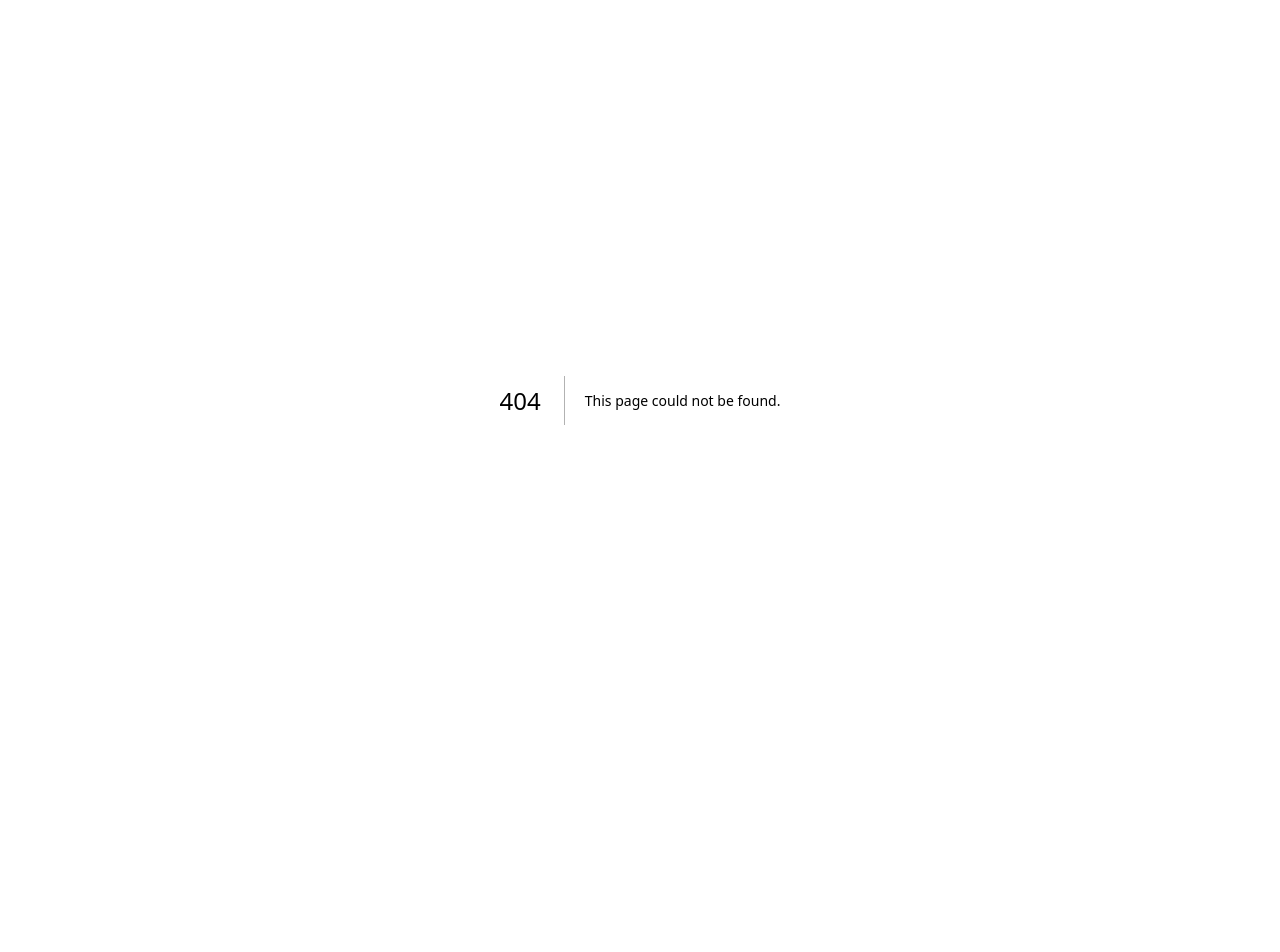
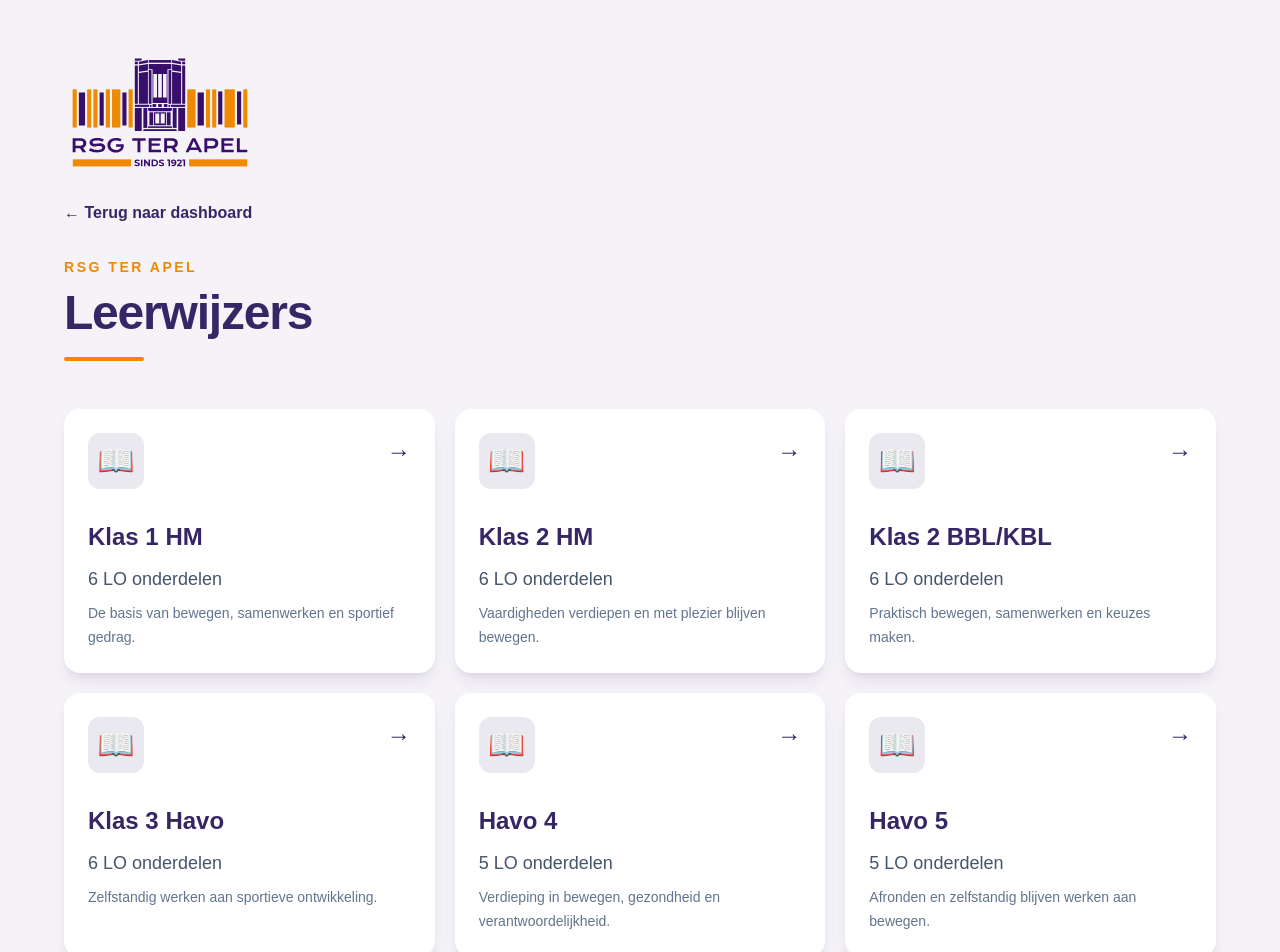
Before and after one commit to Marc333-tech/lo-volgsysteem, a Next.js app: page /leerwijzers in a window 1280 px wide. Before the commit this address had no page. Shown: the top 952 px of the page. Before the commit the page ends 800 px from the top, so only its background shows below. Built offline with nearby package versions, Linux system fonts and the light colour scheme.

Commit message:
Leerjaar navigatie verbeterd

```diff
--- a/app/klassen/[klas]/page.tsx
+++ b/app/klassen/[klas]/page.tsx
@@ -15,6 +15,18 @@ type VolleybalScore = {
 	inzet: number;
 	techniek: number;
 	tactiek: number;
+};
+
+const leerjaarPerKlas: Record<string, number> = {
+	B1B: 1,
+	B2B: 2,
+	B2D: 2,
+	H3A: 3,
+	H3B: 3,
+	BZ4A: 4,
+	H4A: 4,
+	H4B: 4,
+	H5A: 5,
 };
 
 function getGrade(scores: number[]) {
@@ -37,6 +49,7 @@ export default async function KlasPage({
 	params: Promise<{ klas: string }>;
 }) {
 	const { klas } = await params;
+	const leerjaar = leerjaarPerKlas[klas.toUpperCase()];
 
 	const { data: students } = await supabase
 		.from("students")
@@ -95,10 +108,10 @@ export default async function KlasPage({
 						priority
 					/>
 					<Link
-						href="/klassen"
+						href={leerjaar ? `/leerjaren/${leerjaar}` : "/klassen"}
 						className="mb-8 inline-block rounded-lg font-semibold text-[#362665] transition-colors hover:text-[#EF8A00] focus:outline-none focus:ring-4 focus:ring-[#EF8A00]/40"
 					>
-						← Terug naar klassen
+						← Terug naar leerjaar
 					</Link>
 					<p className="mb-3 text-sm font-bold uppercase tracking-[0.18em] text-[#EF8A00]">
 						RSG Ter Apel
--- /dev/null
+++ b/app/leerjaren/[jaar]/page.tsx
@@ -0,0 +1,106 @@
+import Image from "next/image";
+import Link from "next/link";
+
+type Klas = {
+  name: string;
+  href: string;
+};
+
+const klassenPerLeerjaar: Record<string, Klas[]> = {
+  "1": [{ name: "B1B", href: "/klassen/b1b" }],
+  "2": [
+    { name: "B2B", href: "/klassen/b2b" },
+    { name: "B2D", href: "/klassen/b2d" },
+  ],
+  "3": [
+    { name: "H3A", href: "/klassen/h3a" },
+    { name: "H3B", href: "/klassen/h3b" },
+  ],
+  "4": [
+    { name: "BZ4A", href: "/klassen/bz4a" },
+    { name: "H4A", href: "/klassen/h4a" },
+    { name: "H4B", href: "/klassen/h4b" },
+  ],
+  "5": [{ name: "H5A", href: "/klassen/h5a" }],
+  "6": [],
+};
+
+function KlasCard({ klas }: { klas: Klas }) {
+  return (
+    <Link
+      href={klas.href}
+      className="group rounded-2xl bg-white p-6 shadow-lg shadow-[#362665]/10 transition-all duration-200 hover:-translate-y-1 hover:shadow-xl hover:shadow-[#362665]/20 focus:outline-none focus:ring-4 focus:ring-[#EF8A00]/40"
+    >
+      <div className="mb-8 flex items-start justify-between">
+        <span
+          className="flex h-14 w-14 items-center justify-center rounded-xl bg-[#362665]/10 text-3xl"
+          aria-hidden="true"
+        >
+          📚
+        </span>
+        <span
+          className="text-2xl text-[#362665] transition-transform duration-200 group-hover:translate-x-1"
+          aria-hidden="true"
+        >
+          →
+        </span>
+      </div>
+      <h2 className="text-2xl font-bold text-[#362665]">{klas.name}</h2>
+      <p className="mt-3 text-lg text-slate-600">Bekijk klas</p>
+    </Link>
+  );
+}
+
+export default async function LeerjaarPage({
+  params,
+}: {
+  params: Promise<{ jaar: string }>;
+}) {
+  const { jaar } = await params;
+  const klassen = klassenPerLeerjaar[jaar] ?? [];
+
+  return (
+    <main className="min-h-screen bg-[#f5f3f8] px-6 py-10 sm:px-10 sm:py-14">
+      <div className="mx-auto max-w-6xl">
+        <header className="mb-12 max-w-2xl">
+          <Image
+            src="/logo.svg"
+            alt="RSG Ter Apel"
+            width={180}
+            height={78}
+            className="mb-8 h-auto w-40 sm:w-48"
+            priority
+          />
+          <Link
+            href="/"
+            className="mb-8 inline-block rounded-lg font-semibold text-[#362665] transition-colors hover:text-[#EF8A00] focus:outline-none focus:ring-4 focus:ring-[#EF8A00]/40"
+          >
+            ← Terug naar dashboard
+          </Link>
+          <p className="mb-3 text-sm font-bold uppercase tracking-[0.18em] text-[#EF8A00]">
+            RSG Ter Apel
+          </p>
+          <h1 className="text-4xl font-bold tracking-tight text-[#362665] sm:text-5xl">
+            Leerjaar {jaar}
+          </h1>
+          <div className="mt-5 h-1 w-20 rounded-full bg-[#EF8A00]" />
+        </header>
+
+        {klassen.length > 0 ? (
+          <section
+            aria-label={`Klassen van leerjaar ${jaar}`}
+            className="grid gap-5 sm:grid-cols-2 lg:grid-cols-3"
+          >
+            {klassen.map((klas) => (
+              <KlasCard key={klas.name} klas={klas} />
+            ))}
+          </section>
+        ) : (
+          <div className="rounded-2xl bg-white p-6 text-lg text-slate-600 shadow-lg shadow-[#362665]/10">
+            Geen klassen beschikbaar
+          </div>
+        )}
+      </div>
+    </main>
+  );
+}
--- /dev/null
+++ b/app/leerwijzers/page.tsx
@@ -0,0 +1,115 @@
+import Image from "next/image";
+import Link from "next/link";
+
+type Leerwijzer = {
+  title: string;
+  href: string;
+  onderdelen: number;
+  description: string;
+};
+
+const leerwijzers: Leerwijzer[] = [
+  {
+    title: "Klas 1 HM",
+    href: "/leerwijzers/1hm",
+    onderdelen: 6,
+    description: "De basis van bewegen, samenwerken en sportief gedrag.",
+  },
+  {
+    title: "Klas 2 HM",
+    href: "/leerwijzers/2hm",
+    onderdelen: 6,
+    description: "Vaardigheden verdiepen en met plezier blijven bewegen.",
+  },
+  {
+    title: "Klas 2 BBL/KBL",
+    href: "/leerwijzers/2bblkbl",
+    onderdelen: 6,
+    description: "Praktisch bewegen, samenwerken en keuzes maken.",
+  },
+  {
+    title: "Klas 3 Havo",
+    href: "/leerwijzers/3havo",
+    onderdelen: 6,
+    description: "Zelfstandig werken aan sportieve ontwikkeling.",
+  },
+  {
+    title: "Havo 4",
+    href: "/leerwijzers/4havo",
+    onderdelen: 5,
+    description: "Verdieping in bewegen, gezondheid en verantwoordelijkheid.",
+  },
+  {
+    title: "Havo 5",
+    href: "/leerwijzers/5havo",
+    onderdelen: 5,
+    description: "Afronden en zelfstandig blijven werken aan bewegen.",
+  },
+];
+
+export default function LeerwijzersPage() {
+  return (
+    <main className="min-h-screen bg-[#f5f3f8] px-6 py-10 sm:px-10 sm:py-14">
+      <div className="mx-auto max-w-6xl">
+        <header className="mb-12 max-w-2xl">
+          <Image
+            src="/logo.svg"
+            alt="RSG Ter Apel"
+            width={180}
+            height={78}
+            className="mb-8 h-auto w-40 sm:w-48"
+            priority
+          />
+          <Link
+            href="/"
+            className="mb-8 inline-block rounded-lg font-semibold text-[#362665] transition-colors hover:text-[#EF8A00] focus:outline-none focus:ring-4 focus:ring-[#EF8A00]/40"
+          >
+            ← Terug naar dashboard
+          </Link>
+          <p className="mb-3 text-sm font-bold uppercase tracking-[0.18em] text-[#EF8A00]">
+            RSG Ter Apel
+          </p>
+          <h1 className="text-4xl font-bold tracking-tight text-[#362665] sm:text-5xl">
+            Leerwijzers
+          </h1>
+          <div className="mt-5 h-1 w-20 rounded-full bg-[#EF8A00]" />
+        </header>
+
+        <section
+          aria-label="Leerwijzers per klas"
+          className="grid gap-5 sm:grid-cols-2 lg:grid-cols-3"
+        >
+          {leerwijzers.map((leerwijzer) => (
+            <Link
+              key={leerwijzer.href}
+              href={leerwijzer.href}
+              className="group rounded-2xl bg-white p-6 shadow-lg shadow-[#362665]/10 transition-all duration-200 hover:-translate-y-1 hover:shadow-xl hover:shadow-[#362665]/20 focus:outline-none focus:ring-4 focus:ring-[#EF8A00]/40"
+            >
+              <div className="mb-8 flex items-start justify-between">
+                <span
+                  className="flex h-14 w-14 items-center justify-center rounded-xl bg-[#362665]/10 text-3xl"
+                  aria-hidden="true"
+                >
+                  📖
+                </span>
+                <span
+                  className="text-2xl text-[#362665] transition-transform duration-200 group-hover:translate-x-1"
+                  aria-hidden="true"
+                >
+                  →
+                </span>
+              </div>
+              <h2 className="text-2xl font-bold text-[#362665]">{leerwijzer.title}</h2>
+              <p className="mt-3 text-lg text-slate-600">
+                {leerwijzer.onderdelen} LO onderdelen
+              </p>
+              <p className="mt-2 text-sm leading-6 text-slate-500">
+                {leerwijzer.description}
+              </p>
+            </Link>
+          ))}
+        </section>
+      </div>
+    </main>
+  );
+}
--- a/app/page.tsx
+++ b/app/page.tsx
@@ -1,26 +1,35 @@
 import Image from "next/image";
 import Link from "next/link";
-import { createSupabaseServerClient } from "../lib/supabase/server";
-import { sporten } from "../lib/sports";
 
-type Student = {
-  klas: string | null;
+const leerjaren = [1, 2, 3, 4, 5, 6];
+
+function LeerjaarCard({ leerjaar }: { leerjaar: number }) {
+  return (
+    <Link
+      href={`/leerjaren/${leerjaar}`}
+      className="group rounded-2xl bg-white p-6 shadow-lg shadow-[#362665]/10 transition-all duration-200 hover:-translate-y-1 hover:shadow-xl hover:shadow-[#362665]/20 focus:outline-none focus:ring-4 focus:ring-[#EF8A00]/40"
+    >
+      <div className="mb-8 flex items-start justify-between">
+        <span
+          className="flex h-14 w-14 items-center justify-center rounded-xl bg-[#362665]/10 text-3xl"
+          aria-hidden="true"
+        >
+          📚
+        </span>
+        <span
+          className="text-2xl text-[#362665] transition-transform duration-200 group-hover:translate-x-1"
+          aria-hidden="true"
+        >
+          →
+        </span>
+      </div>
+      <h2 className="text-xl font-bold text-[#362665]">Leerjaar {leerjaar}</h2>
+      <p className="mt-3 text-sm text-slate-500">Bekijk leerjaar {leerjaar}</p>
+    </Link>
+  );
 };
 
-export default async function Home() {
-  const supabase = await createSupabaseServerClient();
-  const { data: students } = await supabase
-    .from("students")
-    .select("klas")
-    .not("klas", "is", null);
-
-  const klasCount = new Set(
-    (students as Student[] | null)
-      ?.map((student) => student.klas)
-      .filter((klas): klas is string => Boolean(klas)),
-  ).size;
-  const sportCount = sporten.length;
-
+export default function Home() {
   return (
     <main className="min-h-screen bg-[#f5f3f8] px-6 py-10 sm:px-10 sm:py-14">
       <div className="mx-auto max-w-6xl">
@@ -42,43 +51,10 @@ export default async function Home() {
           <div className="mt-5 h-1 w-20 rounded-full bg-[#EF8A00]" />
         </header>
 
-        <section
-          aria-label="Overzicht"
-          className="grid gap-5 md:grid-cols-2"
-        >
-          <Link
-            href="/klassen"
-            className="group rounded-2xl bg-white p-6 shadow-lg shadow-[#362665]/10 transition-all duration-200 hover:-translate-y-1 hover:shadow-xl hover:shadow-[#362665]/20 focus:outline-none focus:ring-4 focus:ring-[#EF8A00]/40"
-          >
-            <div className="mb-8 flex items-start justify-between">
-              <span className="flex h-14 w-14 items-center justify-center rounded-xl bg-[#362665]/10 text-3xl" aria-hidden="true">
-                📚
-              </span>
-              <span className="text-2xl text-[#362665] transition-transform duration-200 group-hover:translate-x-1" aria-hidden="true">
-                →
-              </span>
-            </div>
-            <h2 className="text-xl font-bold text-[#362665]">Klassen</h2>
-            <p className="mt-3 text-5xl font-bold text-slate-900">{klasCount}</p>
-            <p className="mt-2 text-sm text-slate-500">Bekijk alle klassen</p>
-          </Link>
-
-          <Link
-            href="/sporten"
-            className="group rounded-2xl bg-white p-6 shadow-lg shadow-[#362665]/10 transition-all duration-200 hover:-translate-y-1 hover:shadow-xl hover:shadow-[#362665]/20 focus:outline-none focus:ring-4 focus:ring-[#EF8A00]/40"
-          >
-            <div className="mb-8 flex items-start justify-between">
-              <span className="flex h-14 w-14 items-center justify-center rounded-xl bg-[#362665]/10 text-3xl" aria-hidden="true">
-                🥎
-              </span>
-              <span className="text-2xl text-[#362665] transition-transform duration-200 group-hover:translate-x-1" aria-hidden="true">
-                →
-              </span>
-            </div>
-            <h2 className="text-xl font-bold text-[#362665]">Sporten</h2>
-            <p className="mt-3 text-5xl font-bold text-slate-900">{sportCount}</p>
-            <p className="mt-2 text-sm text-slate-500">Bekijk alle sporten</p>
-          </Link>
+        <section aria-label="Leerjaren" className="grid gap-5 md:grid-cols-2">
+          {leerjaren.map((leerjaar) => (
+            <LeerjaarCard key={leerjaar} leerjaar={leerjaar} />
+          ))}
         </section>
       </div>
     </main>
```
